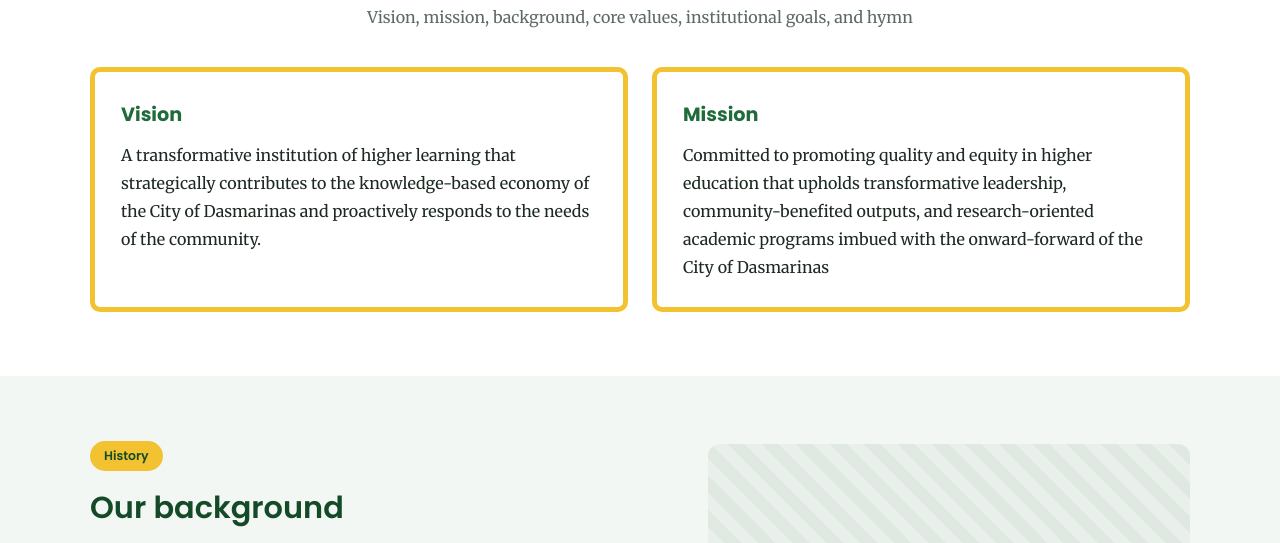
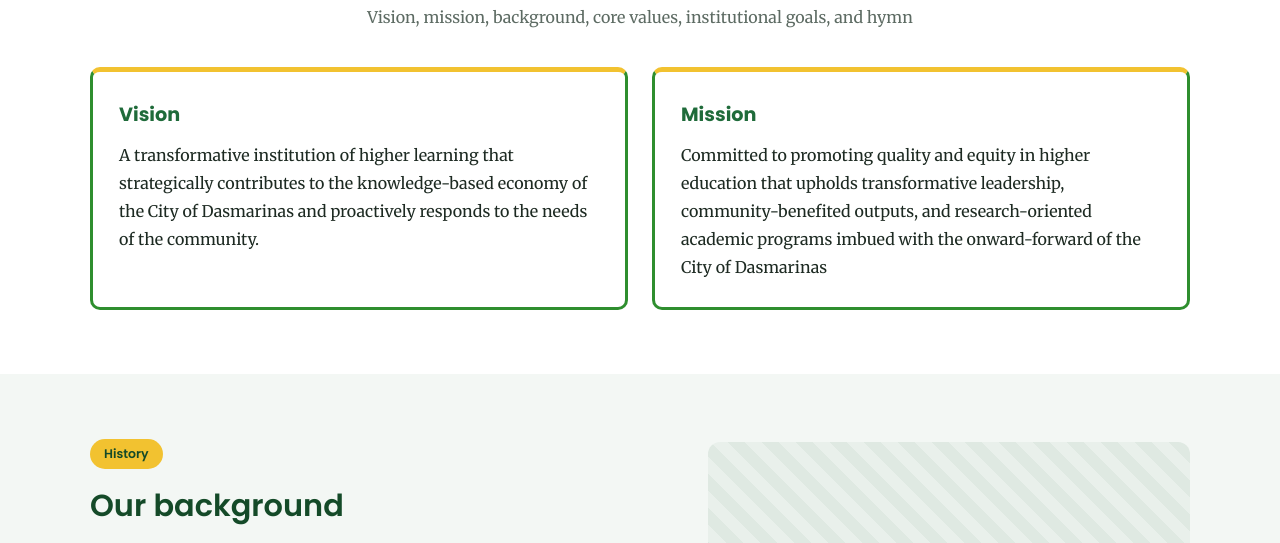
Before and after one commit to ChandlerIlagan79/UI-design, a plain HTML site: page index.html in a window 1280 px wide. Shown: the part 522-1065 px from the top of the page. Drawn offline with Linux system fonts and the light colour scheme.

Commit message:
css change

```diff
--- a/index.css
+++ b/index.css
@@ -50,7 +50,7 @@
 .three-col { grid-template-columns: repeat(3, 1fr); }
 .card { background: #ffffff; border: 3px solid var(--line); border-radius: 10px; padding: 26px; border-color:rgba(28, 132, 28, 0.918) }
 .card h3 { font-size: 1.2rem; color: var(--green); margin-bottom: 10px; }
-.card.accent { border: 5px solid var(--yellow); }
+.card.accent { border-top: 5px solid var(--yellow); }
 
 .split { display: grid; grid-template-columns: 1.2fr 1fr; gap: 40px; align-items: center; }
 .split.reverse { grid-template-columns: 1fr 1.2fr; }
```
